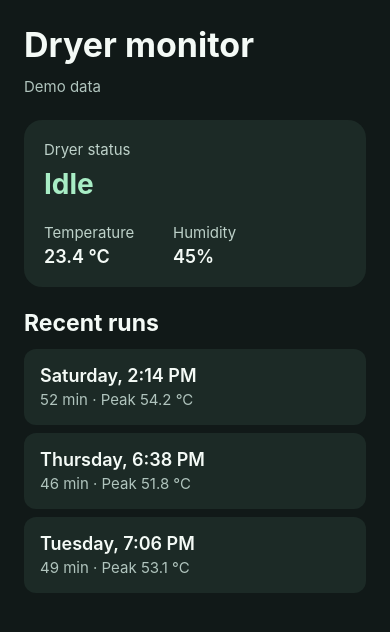
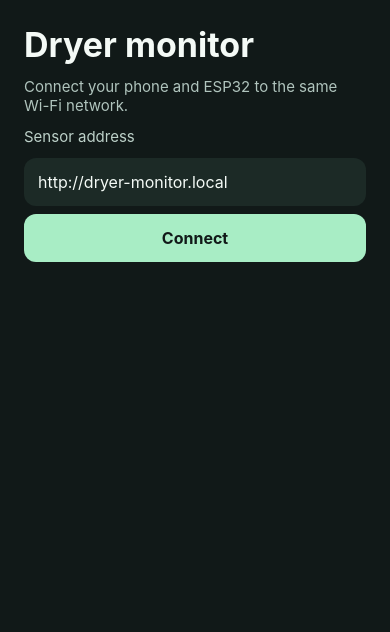
Before and after one commit to ToddKimery/home-automation-mobile, a React Native app: screen / in a window 390 px wide. Shown: the top 632 px of the page. Built offline with nearby package versions, Linux system fonts and the light colour scheme.

Commit message:
Connect native dryer monitor to ESP32

```diff
--- a/App.tsx
+++ b/App.tsx
@@ -1,46 +1,177 @@
 import { StatusBar } from 'expo-status-bar';
-import { ScrollView, StyleSheet, Text, View } from 'react-native';
+import { useEffect, useState } from 'react';
+import { Pressable, ScrollView, StyleSheet, Text, TextInput, View } from 'react-native';
 import { SafeAreaProvider, SafeAreaView } from 'react-native-safe-area-context';
 
-const sampleRuns = [
-  { id: 42, date: 'Saturday, 2:14 PM', duration: '52 min', peak: '54.2 °C' },
-  { id: 41, date: 'Thursday, 6:38 PM', duration: '46 min', peak: '51.8 °C' },
-  { id: 40, date: 'Tuesday, 7:06 PM', duration: '49 min', peak: '53.1 °C' },
-];
+type SensorStatus = {
+  running: boolean;
+  t: number | null;
+  h: number | null;
+  runMin: number;
+  lastOkAgoS?: number;
+};
+
+type Run = { id: number; start: number; n: number; step: number; peak: number };
+type Snapshot = { status: SensorStatus; runs: Run[]; receivedAt: number };
+
+const addressExample = 'http://dryer-monitor.local';
+
+async function readJson(origin: string, path: string, signal: AbortSignal): Promise<unknown> {
+  const response = await fetch(origin + path, { signal });
+  if (!response.ok) throw new Error(`${path} returned HTTP ${response.status}.`);
+  return response.json();
+}
+
+function isRecord(value: unknown): value is Record<string, unknown> {
+  return typeof value === 'object' && value !== null;
+}
+
+function isNumber(value: unknown): value is number {
+  return typeof value === 'number' && Number.isFinite(value);
+}
+
+function isStatus(value: unknown): value is SensorStatus {
+  return isRecord(value) && typeof value.running === 'boolean' &&
+    (value.t === null || isNumber(value.t)) && (value.h === null || isNumber(value.h)) &&
+    isNumber(value.runMin) && (value.lastOkAgoS === undefined || isNumber(value.lastOkAgoS));
+}
+
+function isRun(value: unknown): value is Run {
+  return isRecord(value) && isNumber(value.id) && isNumber(value.start) &&
+    isNumber(value.n) && isNumber(value.step) && isNumber(value.peak);
+}
 
 export default function App() {
+  const [address, setAddress] = useState(addressExample);
+  const [origin, setOrigin] = useState('');
+  const [attempt, setAttempt] = useState(0);
+  const [snapshot, setSnapshot] = useState<Snapshot>();
+  const [loading, setLoading] = useState(false);
+  const [error, setError] = useState('');
+  const [addressError, setAddressError] = useState('');
+
+  function connect() {
+    const input = address.trim();
+    try {
+      const url = new URL(input.includes('://') ? input : `http://${input}`);
+      if (!['http:', 'https:'].includes(url.protocol) || !url.hostname ||
+        url.username || url.password || url.pathname !== '/' || url.search || url.hash) {
+        throw new Error('Invalid address');
+      }
+      setAddressError('');
+      if (origin !== url.origin) setSnapshot(undefined);
+      setOrigin(url.origin);
+      setAttempt((previous) => previous + 1);
+    } catch {
+      setAddressError('Enter the ESP32 hostname or IP address.');
+    }
+  }
+
+  useEffect(() => {
+    if (!origin) return;
+    let active = true;
+    let nextPoll: ReturnType<typeof setTimeout> | undefined;
+    let currentRequest: AbortController | undefined;
+
+    async function refresh() {
+      const request = new AbortController();
+      currentRequest = request;
+      const timeout = setTimeout(() => request.abort(), 8000);
+      setLoading(true);
+      setError('');
+      try {
+        const [status, runs] = await Promise.all([
+          readJson(origin, '/status', request.signal),
+          readJson(origin, '/runs', request.signal),
+        ]);
+        if (!isStatus(status) || !Array.isArray(runs) || !runs.every(isRun)) {
+          throw new Error('The dryer returned unexpected data.');
+        }
+        if (active) setSnapshot({ status, runs, receivedAt: Date.now() });
+      } catch (cause) {
+        if (active) {
+          const detail = cause instanceof Error ? cause.message : 'Connection failed.';
+          setError(request.signal.aborted ? 'The dryer did not respond in time.' : detail);
+        }
+      } finally {
+        clearTimeout(timeout);
+        request.abort();
+        if (active) {
+          setLoading(false);
+          nextPoll = setTimeout(refresh, 15000);
+        }
+      }
+    }
+
+    void refresh();
+    return () => {
+      active = false;
+      clearTimeout(nextPoll);
+      currentRequest?.abort();
+    };
+  }, [origin, attempt]);
+
+  const status = snapshot?.status;
+  const age = status?.lastOkAgoS;
+  const stale = age !== undefined && (age < 0 || age > 45);
+
   return (
     <SafeAreaProvider>
       <SafeAreaView style={styles.screen}>
         <StatusBar style="light" />
-        <ScrollView contentContainerStyle={styles.content}>
+        <ScrollView contentContainerStyle={styles.content} keyboardShouldPersistTaps="handled">
           <Text accessibilityRole="header" style={styles.title}>Dryer monitor</Text>
-          <Text style={styles.muted}>Demo data</Text>
-
+          <Text style={styles.muted}>Connect your phone and ESP32 to the same Wi-Fi network.</Text>
+          <Text style={styles.label}>Sensor address</Text>
+          <View style={styles.controls}>
+            <TextInput
+              accessibilityLabel="Sensor address"
+              style={styles.input}
+              autoCapitalize="none"
+              autoCorrect={false}
+              keyboardType="url"
+              value={address}
+              onChangeText={setAddress}
+              onSubmitEditing={connect}
+            />
+            <Pressable accessibilityRole="button" style={styles.button} onPress={connect}>
+              <Text style={styles.buttonText}>Connect</Text>
+            </Pressable>
+          </View>
+          {!!addressError && <Text accessibilityLiveRegion="polite" style={styles.error}>{addressError}</Text>}
+          {!!error && <Text accessibilityLiveRegion="polite" style={styles.error}>{error} Check Wi-Fi and the sensor address.</Text>}
+          {loading && !snapshot && <Text style={styles.muted}>Connecting…</Text>}
+          {snapshot && status && (
+            <>
               <View style={styles.card}>
                 <Text style={styles.label}>Dryer status</Text>
-            <Text style={styles.status}>Idle</Text>
+                <Text style={styles.status}>{status.running ? 'Running' : 'Idle'}</Text>
+                {status.running && <Text style={styles.muted}>{status.runMin.toFixed(1)} min into cycle</Text>}
                 <View style={styles.metrics}>
-              <View style={styles.metric}>
+                  <View>
                     <Text style={styles.label}>Temperature</Text>
-                <Text style={styles.value}>23.4 °C</Text>
+                    <Text style={styles.value}>{status.t == null ? 'Unavailable' : `${status.t.toFixed(1)} °C`}</Text>
                   </View>
-              <View style={styles.metric}>
+                  <View>
                     <Text style={styles.label}>Humidity</Text>
-                <Text style={styles.value}>45%</Text>
+                    <Text style={styles.value}>{status.h == null ? 'Unavailable' : `${status.h.toFixed(1)}%`}</Text>
                   </View>
                 </View>
+                <Text style={styles.muted}>
+                  {stale ? 'Sensor readings are stale or unavailable. ' : ''}
+                  Updated {new Date(snapshot.receivedAt).toLocaleTimeString()}
+                </Text>
               </View>
-
               <Text accessibilityRole="header" style={styles.heading}>Recent runs</Text>
-          <View style={styles.history}>
-            {sampleRuns.map((run) => (
+              {!snapshot.runs.length && <Text style={styles.muted}>No completed runs on the sensor.</Text>}
+              {snapshot.runs.map((run) => (
                 <View key={run.id} style={styles.row}>
-                <Text style={styles.value}>{run.date}</Text>
-                <Text style={styles.muted}>{run.duration} · Peak {run.peak}</Text>
+                  <Text style={styles.value}>{run.start > 0 ? new Date(run.start * 1000).toLocaleString() : `Run ${run.id}`}</Text>
+                  <Text style={styles.muted}>{((run.n * run.step) / 60).toFixed(1)} min · Peak {(run.peak / 10).toFixed(1)} °C</Text>
                 </View>
               ))}
-          </View>
+            </>
+          )}
         </ScrollView>
       </SafeAreaView>
     </SafeAreaProvider>
@@ -53,12 +184,15 @@ const styles = StyleSheet.create({
   title: { color: '#f4faf6', fontSize: 34, fontWeight: '700' },
   heading: { color: '#f4faf6', fontSize: 23, fontWeight: '700', marginTop: 10 },
   muted: { color: '#b0c4bd', fontSize: 15 },
+  label: { color: '#bdd1c9', fontSize: 15 },
+  controls: { gap: 8 },
+  input: { color: '#f4faf6', backgroundColor: '#1c2a26', borderRadius: 12, padding: 14, fontSize: 16 },
+  button: { minHeight: 48, borderRadius: 12, backgroundColor: '#a8edc5', alignItems: 'center', justifyContent: 'center', padding: 8 },
+  buttonText: { color: '#111918', fontSize: 16, fontWeight: '700' },
+  error: { color: '#ffb7af', fontSize: 15 },
   card: { backgroundColor: '#1c2a26', borderRadius: 18, padding: 20, gap: 8, marginTop: 12 },
-  label: { color: '#bdd1c9', fontSize: 15 },
   status: { color: '#a8edc5', fontSize: 28, fontWeight: '700' },
-  metrics: { flexDirection: 'row', flexWrap: 'wrap', gap: 24, marginTop: 14 },
-  metric: { minWidth: 105, gap: 4 },
+  metrics: { flexDirection: 'row', flexWrap: 'wrap', gap: 24, marginVertical: 8 },
   value: { color: '#f4faf6', fontSize: 18, fontWeight: '600' },
-  history: { gap: 8 },
   row: { backgroundColor: '#1c2a26', borderRadius: 12, padding: 16, gap: 4 },
 });
--- a/app.json
+++ b/app.json
@@ -4,10 +4,26 @@
     "slug": "home-automation-mobile",
     "version": "0.1.0",
     "ios": {
-      "bundleIdentifier": "com.toddkimery.homeautomationmobile"
+      "bundleIdentifier": "com.toddkimery.homeautomationmobile",
+      "infoPlist": {
+        "NSLocalNetworkUsageDescription": "Connect to your dryer sensor on your Wi-Fi network.",
+        "NSAppTransportSecurity": {
+          "NSAllowsLocalNetworking": true
+        }
+      }
     },
     "android": {
       "package": "com.toddkimery.homeautomationmobile"
-    }
+    },
+    "plugins": [
+      [
+        "expo-build-properties",
+        {
+          "android": {
+            "usesCleartextTraffic": true
+          }
+        }
+      ]
+    ]
   }
 }
--- a/package.json
+++ b/package.json
@@ -4,6 +4,7 @@
   "main": "index.ts",
   "dependencies": {
     "expo": "~58.0.26",
+    "expo-build-properties": "~58.0.0",
     "expo-status-bar": "~58.0.5",
     "react": "19.3.0",
     "react-native": "0.88.1",
@@ -15,8 +16,8 @@
   },
   "scripts": {
     "start": "expo start",
-    "android": "expo start --android",
-    "ios": "expo start --ios",
+    "android": "expo run:android",
+    "ios": "expo run:ios",
     "typecheck": "tsc --noEmit"
   },
   "private": true
```
Also changed, not shown: 2 other files (tests, documents, lock files or other folders). Lines whose indentation alone changed are shown as unchanged.
